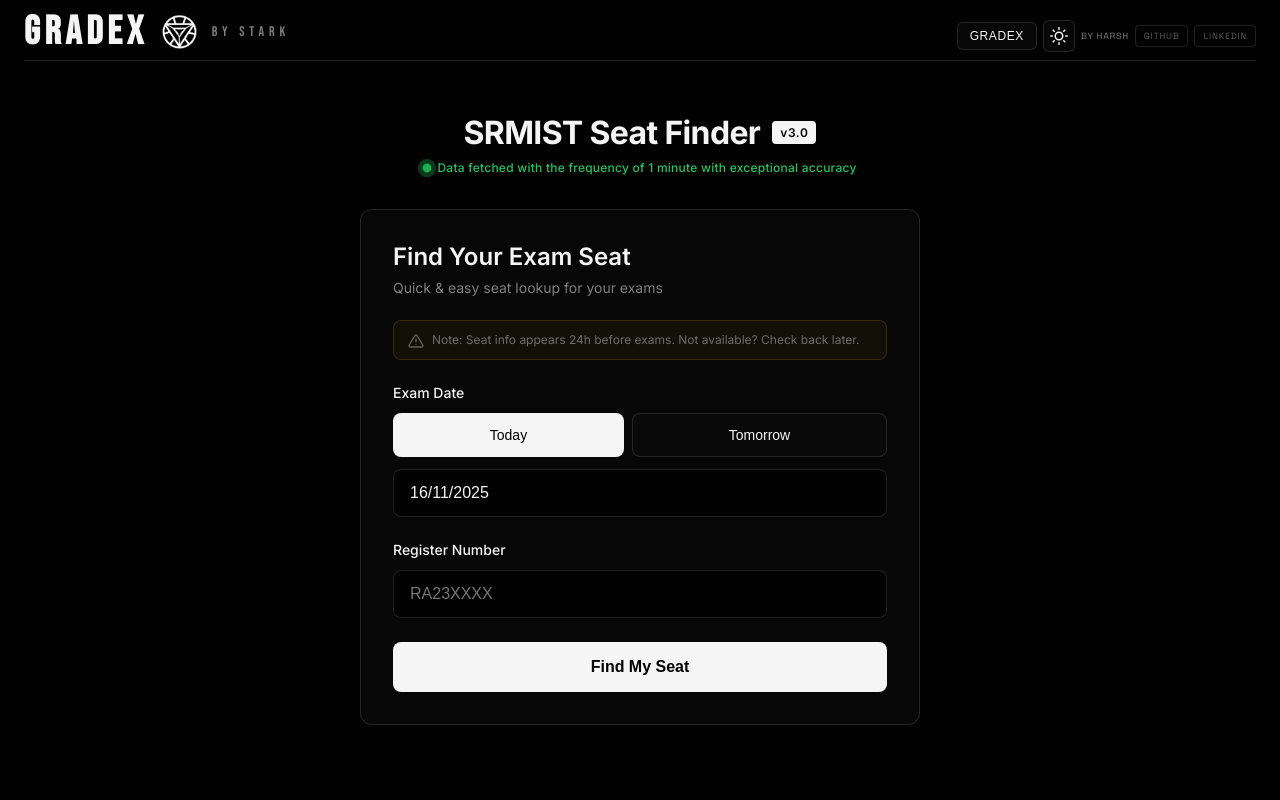
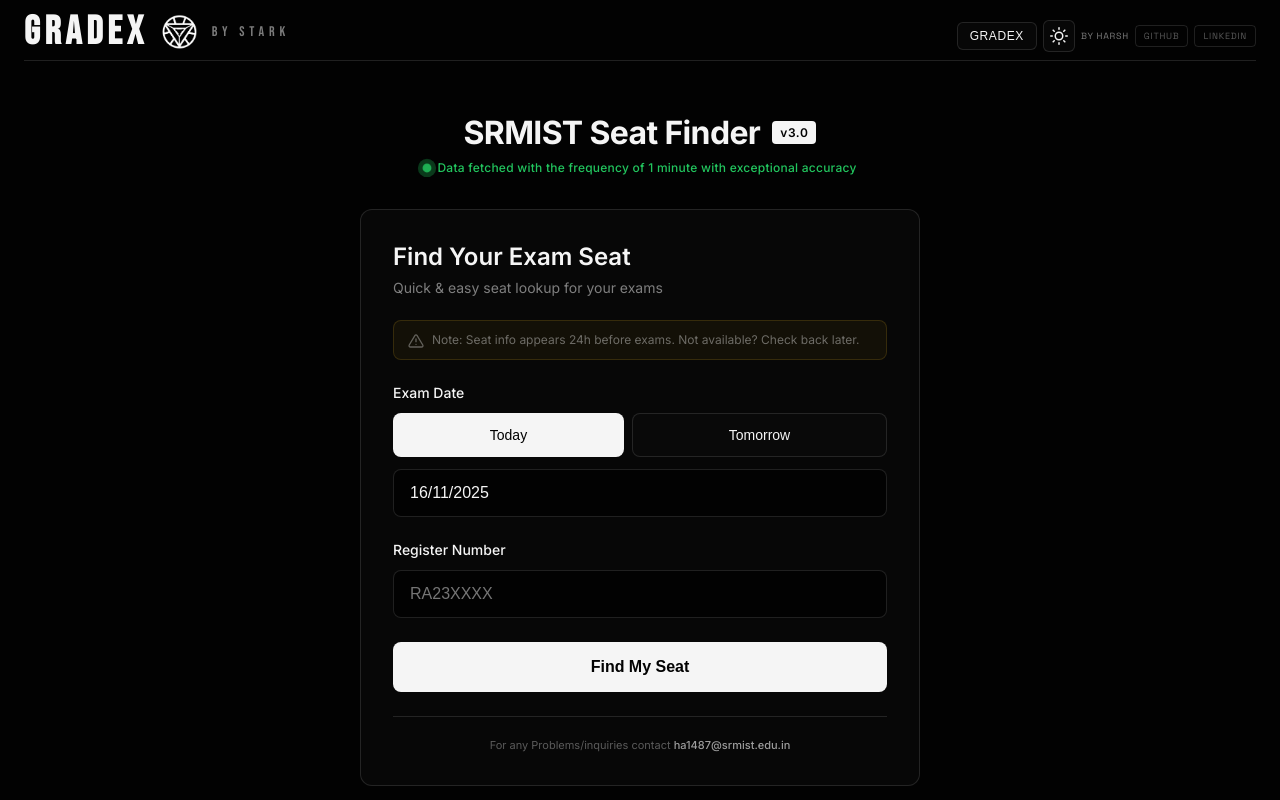
Before and after one commit to StarkAg/GradeX, a React (Vite) app: page / in a window 1280 px wide. Built offline with nearby package versions, Linux system fonts and the light colour scheme.

Commit message:
Add contact information for problems/inquiries at bottom of form

```diff
--- a/src/components/SeatFinder.jsx
+++ b/src/components/SeatFinder.jsx
@@ -753,6 +753,43 @@ export default function SeatFinder() {
             </div>
           )}
 
+          {/* Contact Information */}
+          <div style={{
+            marginTop: 'clamp(20px, 5vw, 24px)',
+            paddingTop: 'clamp(16px, 4vw, 20px)',
+            borderTop: '1px solid var(--border-color)',
+            textAlign: 'center'
+          }}>
+            <p style={{
+              fontSize: 'clamp(10px, 2.5vw, 11px)',
+              color: 'var(--text-secondary)',
+              margin: 0,
+              lineHeight: '1.5',
+              opacity: 0.7
+            }}>
+              For any Problems/inquiries contact{' '}
+              <a
+                href="mailto:ha1487@srmist.edu.in"
+                style={{
+                  color: 'var(--text-primary)',
+                  textDecoration: 'none',
+                  fontWeight: 500,
+                  opacity: 0.9
+                }}
+                onMouseEnter={(e) => {
+                  e.currentTarget.style.textDecoration = 'underline';
+                  e.currentTarget.style.opacity = '1';
+                }}
+                onMouseLeave={(e) => {
+                  e.currentTarget.style.textDecoration = 'none';
+                  e.currentTarget.style.opacity = '0.9';
+                }}
+              >
+                ha1487@srmist.edu.in
+              </a>
+            </p>
+          </div>
+
           {/* Seat Info - Mobile only (inside form) */}
           {!isDesktop && seatInfo && seatInfo.length > 0 && (
             <div style={{
```
